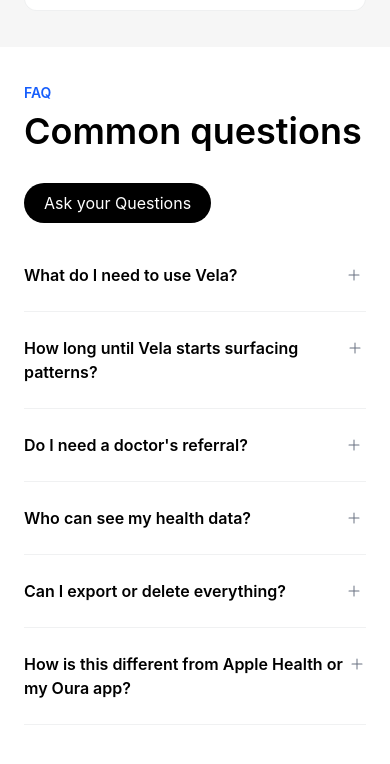
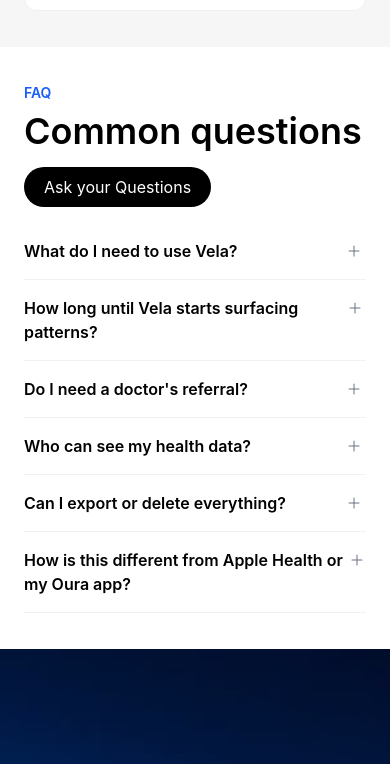
Before and after one commit to Sondosprg/landing_page_healthy_tailwind, a website: page src/index.html in a window 390 px wide. Shown: the part 5520-6284 px from the top of the page. Drawn offline with nearby package versions, Linux system fonts and the light colour scheme.

Commit message:
fix responsive of FAQ sec

```diff
--- a/src/index.html
+++ b/src/index.html
@@ -690,14 +690,14 @@
     </section>
 
     <!-- FAQ -->
-      <section  class="min-h-screen">
+      <section  class="h-auto">
       <div class="max-w-7xl mx-auto px-6 sm:px-15 py-2 sm:py-4">
         <div
           class="grid grid-cols-1 md:grid-cols-2 items-center justify-between
-          py-7 sm:py-14 gap-4 sm:gap-0"
+          py-7 sm:py-14 gap-4 "
         >
           <!-- header of faq -->
-          <div class="flex flex-col  gap-8  h-full ">
+          <div class="flex flex-col  gap-4 sm:gap-8  h-full ">
             <div class="space-y-2">
               <h6 class="text-accent text-sm font-semibold">FAQ</h6>
             <h2 class="text-4xl font-semibold">
@@ -714,7 +714,7 @@
           <div class="flex flex-col  h-full ">
 
             <!-- Q1 -->
-             <div class=" py-6 border-b-1 border-gray/10">
+             <div class="py-4 sm:py-6 border-b-1 border-gray/10">
               <div class="flex justify-between">
                   <h4 class="font-semibold">What do I need to use Vela?</h4>
                   <button onclick="p.classList.toggle('hidden')" class="flex justify-center items-center size-6 text-xs transition-all duration-300 active:scale-105  rounded-full hover:bg-gray/10">
@@ -736,7 +736,7 @@
              </div>
 
                  <!-- Q2 -->
-             <div class="py-6 border-b-1 border-gray/10">
+             <div class="py-4 sm:py-6 border-b-1 border-gray/10">
 
               <div class="flex justify-between">
                   <h4 class="font-semibold">How long until Vela starts surfacing patterns?</h4>
@@ -752,7 +752,7 @@
 
 
              <!-- Q3 -->
-             <div class="py-6 border-b-1 border-gray/10">
+             <div class="py-4 sm:py-6 border-b-1 border-gray/10">
 
               <div class="flex justify-between">
                   <h4 class="font-semibold">Do I need a doctor's referral?</h4>
@@ -767,7 +767,7 @@
              </div>
 
              <!-- Q4 -->
-             <div class="py-6 border-b-1 border-gray/10">
+             <div class="py-4 sm:py-6 border-b-1 border-gray/10">
 
               <div class="flex justify-between">
                   <h4 class="font-semibold">Who can see my health data?</h4>
@@ -782,7 +782,7 @@
              </div>
 
                   <!-- Q5 -->
-             <div class="py-6 border-b-1 border-gray/10">
+             <div class="py-4 sm:py-6 border-b-1 border-gray/10">
 
               <div class="flex justify-between">
                   <h4 class="font-semibold">Can I export or delete everything?</h4>
@@ -798,7 +798,7 @@
 
 
              <!-- Q6 -->
-             <div class="py-6 border-b-1 border-gray/10">
+             <div class="py-4 sm:py-6 border-b-1 border-gray/10">
 
               <div class="flex justify-between">
                   <h4 class="font-semibold">How is this different from Apple Health or my Oura app?</h4>
```
Also changed, not shown: src/output.css.
